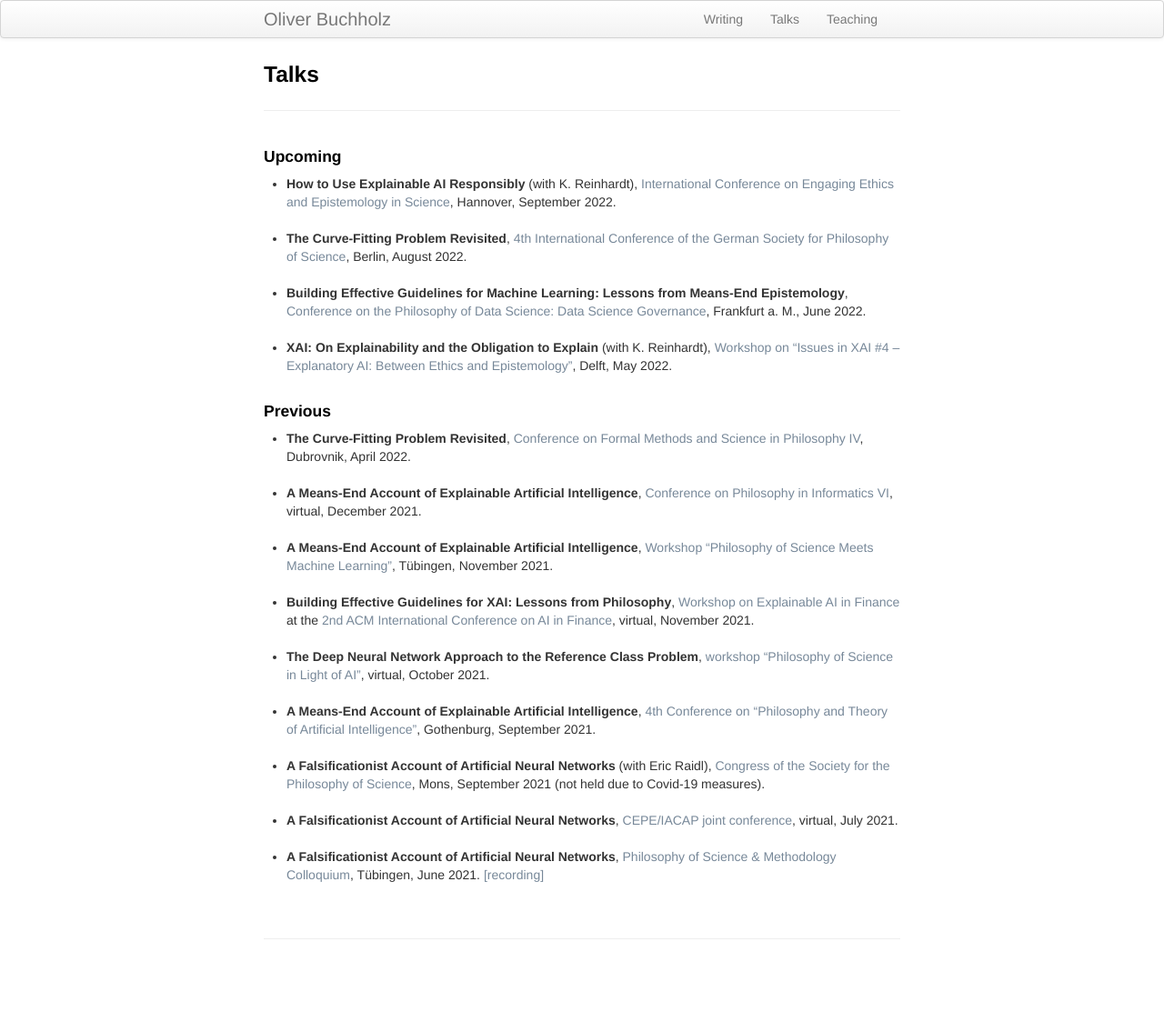
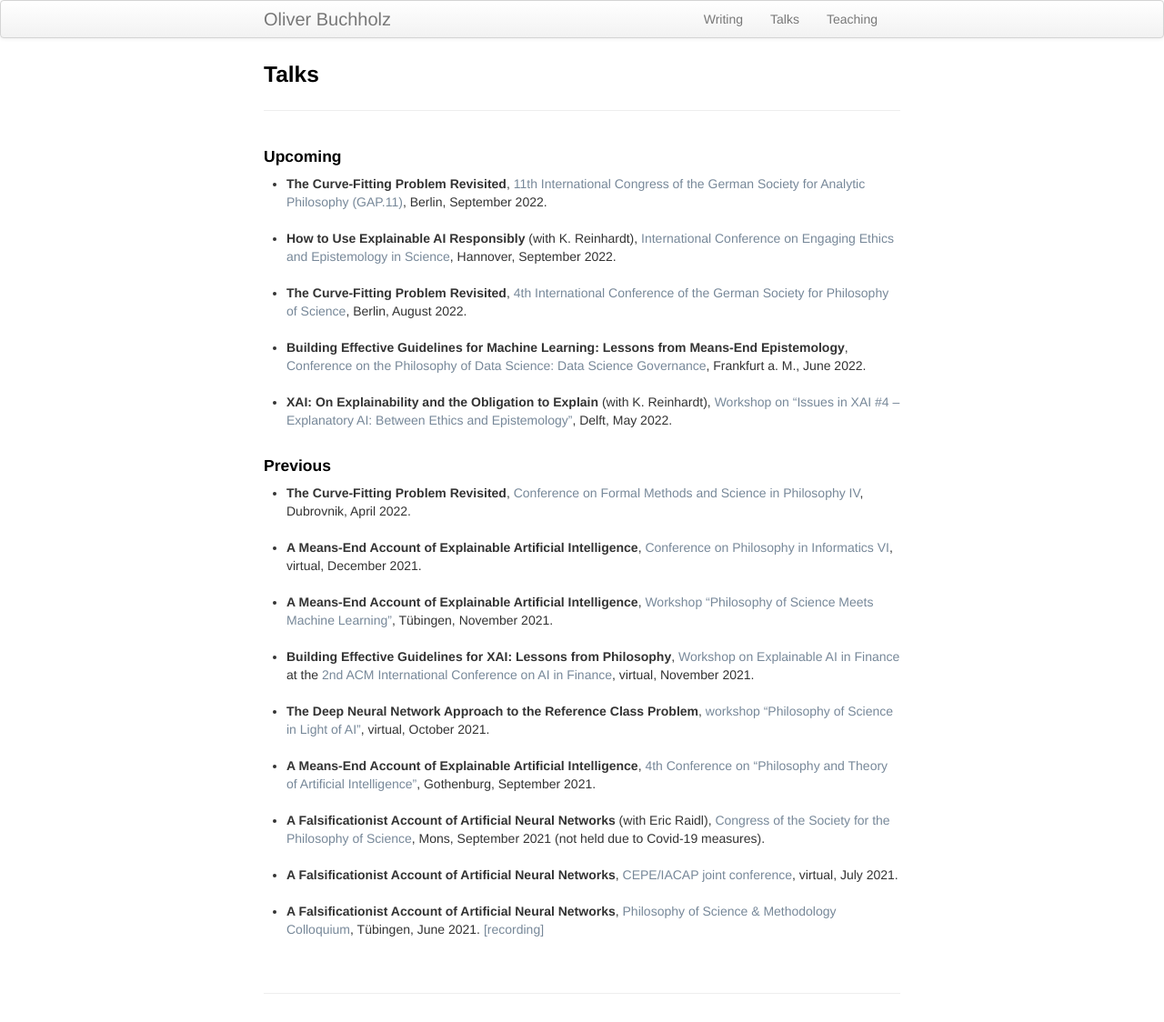
Before and after one commit to oliverbuchholz/oliverbuchholz.github.io, a Jekyll site: the page built from pages/talks.md, in a window 1280 px wide. Shown: the whole page at 91% size. Built offline with Jekyll 4.4.1, drawn with Linux system fonts in a browser that asks for light colours; before the commit the page ends 1064 px from its top, so only the background shows below that.

Commit message:
added GAP.11

```diff
--- a/pages/talks.md
+++ b/pages/talks.md
@@ -7,6 +7,9 @@ description: Oliver Buchholz | Talks
 <h4>Upcoming</h4>
 
 <ul>
+<li><b>The Curve-Fitting Problem Revisited</b>, <a href="https://gap11.de/en/index.html" target="_blank">11th International Congress of the German Society for Analytic Philosophy (GAP.11)</a>, Berlin, September 2022.<br><br>
+</li>
+
 <li><b>How to Use Explainable AI Responsibly</b> (with K. Reinhardt), <a href="https://grk2073.org/eesconference2022/" target="_blank">International Conference on Engaging Ethics and Epistemology in Science</a>, Hannover, September 2022.<br><br>
 </li>
 
```
